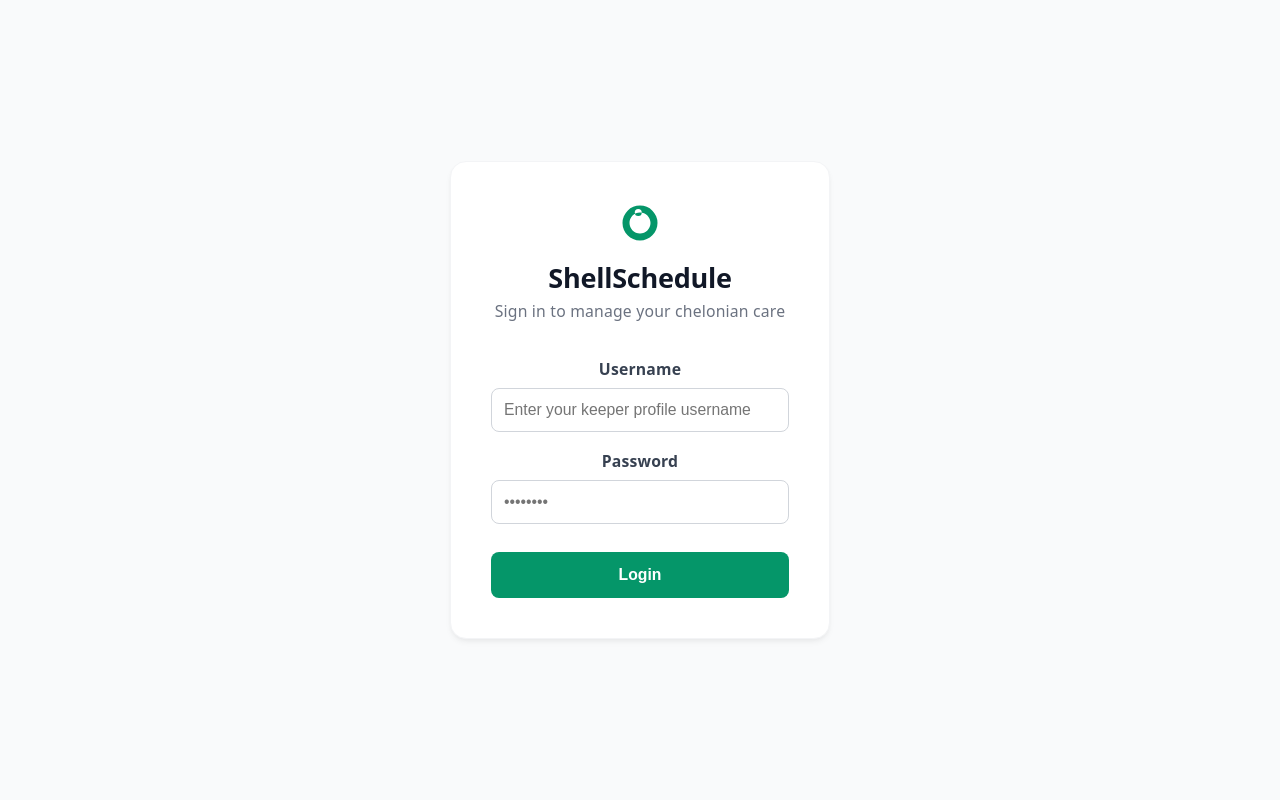
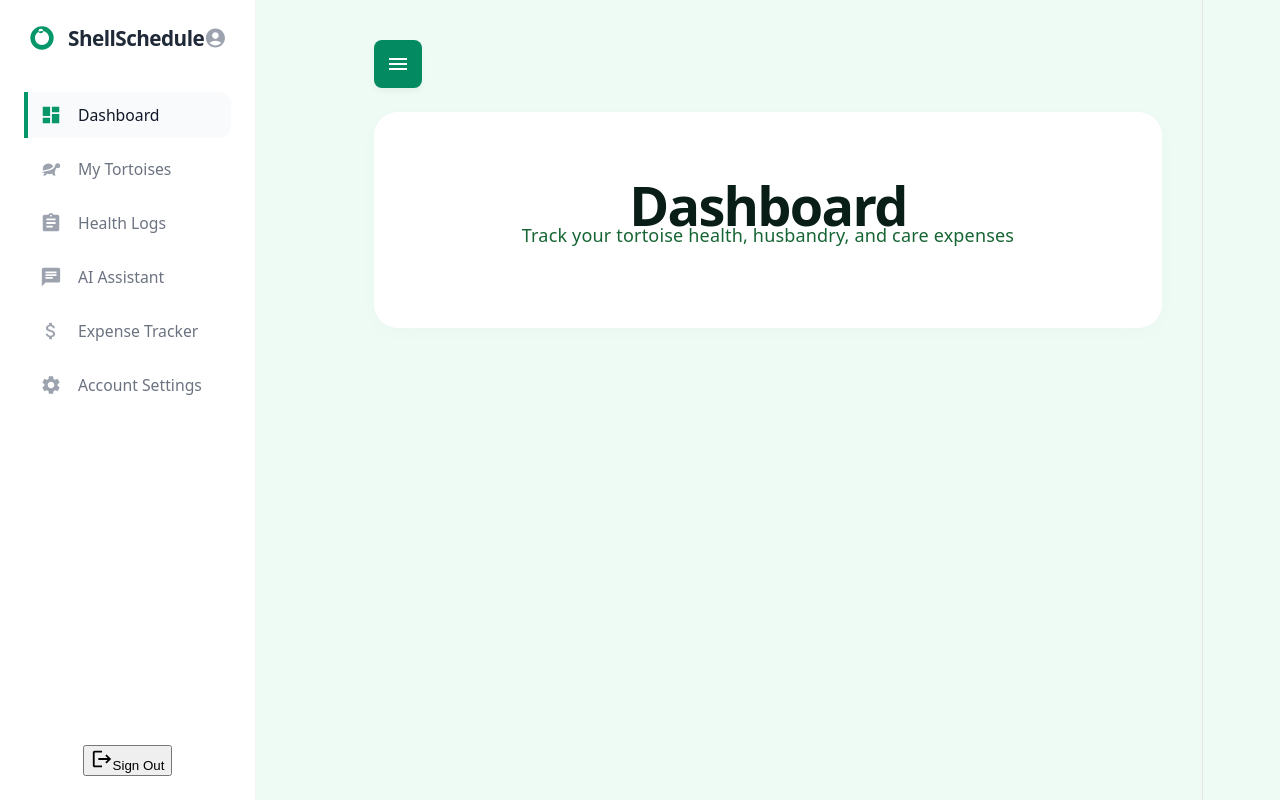
Before and after one commit to Bferg2002/PassionProject, a React app in the folder Frontend/: page / in a window 1280 px wide. Built offline with nearby package versions, Linux system fonts and the light colour scheme; the HTML template or start-up script is replaced by a standard one.

Commit message:
Changed the color theme of the app

```diff
--- a/Frontend/src/App.css
+++ b/Frontend/src/App.css
@@ -1,10 +1,8 @@
-/* App.css */
-
 body {
   margin: 0;
   padding: 0;
   font-family: system-ui, -apple-system, sans-serif;
-  background-color: #f9fafb; /* App-wide light background hue */
+  background-color: #eefbf4; /* Soft, light mint-green page background */
 }
 
 /* This wrapper acts as the parent grid window layer.
@@ -16,6 +14,7 @@ body {
   box-sizing: border-box; /* Includes the padding within structural calculations */
   display: flex;
   flex-direction: column;
+  background-color: #eefbf4; /* Matches light mint-green theme backdrop */
 }
 
 /* This element controls the main text padding for your headings and future charts.
@@ -55,7 +54,7 @@ body {
    Notice the padding-left is 0px because the navbar is hidden.
 */
 .main-layout-wrapper {
-  background-color: #f9fafb;
+  background-color: #eefbf4;
   min-height: 100vh;
   padding-left: 0px;
   box-sizing: border-box;
@@ -69,30 +68,51 @@ body {
   padding-left: 256px;
 }
 
-
 /* ==========================================================================
    HAMBURGER MENU ICON BUTTON STYLE
    ========================================================================== */
 .menu-toggle-icon-btn {
-  background: none;             /* Erases native button gray background */
+  background-color: #048a60;    /* Solid primary green button background */
   border: none;                 /* Erases default ugly black border */
   padding: 8px;
-  border-radius: 50%;           /* Makes it a perfectly round circle hover shape */
+  border-radius: 8px;           /* Rounded corner box layout style */
   cursor: pointer;
   display: flex;
   align-items: center;
   justify-content: center;
-  color: #374151;               /* Charcoal gray color for the lines */
+  color: #ffffff;               /* Crisp white icon lines */
   margin-bottom: 24px;
+  width: 48px;
+  height: 48px;
+  box-shadow: 0 4px 6px -1px rgba(0, 0, 0, 0.05);
   transition: background-color 0.2s, color 0.2s;
 }
 
 /* Hover state mimics modern app bars when pointing at the icon */
 .menu-toggle-icon-btn:hover {
-  background-color: green;   /* Adds a soft gray circular background when hovering */
-  color: #111827;               /* Darkens the icon lines on hover */
+  background-color: #036e4d;    /* Deeper primary green tone on hover */
 }
 
 .menu-toggle-icon-btn:focus {
   outline: none;                /* Cleans up focus outline ring boxes */
 }
+
+/* ==========================================================================
+   DASHBOARD LAYER CONTAINER CARD
+   ========================================================================== */
+.content-inner-padding > header {
+  background-color: #ffffff;    /* Large primary white panel background */
+  border-radius: 24px;          /* Smooth rounded layout corners */
+  padding: 80px 40px;           /* Open padding workspace frame */
+  box-sizing: border-box;
+  width: 100%;
+  text-align: center;           /* Center aligns page context text block */
+  box-shadow: 0 4px 20px rgba(0, 0, 0, 0.02);
+}
+
+.content-inner-padding h1 {
+  font-size: 3rem;
+  color: #091e16;               /* Ultra-dark deep black green for text contrast */
+  margin: 0;
+  font-weight: 800;
+}
--- a/Frontend/src/App.jsx
+++ b/Frontend/src/App.jsx
@@ -1,61 +1,46 @@
-// src/App.jsx
 import React, { useState } from 'react';
 import Nav from './components/Nav';
-import Login from './components/Login';
 import './App.css';
 import { MdMenu } from 'react-icons/md';
 
 function App() {
-  const [isLoggedIn, setIsLoggedIn] = useState(false);
+  // 1. Manage menu open/close visibility state
   const [isOpen, setIsOpen] = useState(true);
+
+  // 2. Manage which tab page is currently active view
   const [activeTab, setActiveTab] = useState('Dashboard');
 
-  function handleLoginTrigger() {
-    setIsLoggedIn(true);
+  // Toggles the sidebar view state
+  function handleToggleMenu() {
+    setIsOpen(!isOpen);
   }
 
-  function handleLogoutTrigger() {
-    setIsLoggedIn(false);
-    setActiveTab('Dashboard'); // Clear the view focus state back to default
-  }
-
-  function handleToggleMenu() {
-    if (isOpen === true) {
-      setIsOpen(false);
-    } else {
-      setIsOpen(true);
-    }
-  }
-
+  // Updates the active tab screen state when clicked from the Nav list
   function handlePageSelection(pageName) {
     setActiveTab(pageName);
   }
 
+  // Handle dynamic sidebar frame tracking shifting classes
   let wrapperClassNames = "main-layout-wrapper";
   if (isOpen === true) {
     wrapperClassNames = "main-layout-wrapper shifted";
   }
 
-  if (isLoggedIn === false) {
-    return <Login onSuccessfulLogin={handleLoginTrigger} />;
-  }
+  // Clean subtext inline style for a polished green/white theme
+  const subtextStyle = { color: '#166534', marginTop: '4px', fontWeight: '500' };
 
   return (
     <div className={wrapperClassNames}>
 
-      {/* CRITICAL REFACTOR: We add onUserLogout property mapping here.
-        This grants Nav.jsx explicit permission to execute handleLogoutTrigger.
-      */}
+      {/* We pass state managers into our Nav layer component */}
       <Nav
         isMenuOpen={isOpen}
         currentPage={activeTab}
         onPageChange={handlePageSelection}
-        onUserLogout={handleLogoutTrigger}
       />
 
       <main className="content-inner-padding">
 
-        {/* Cleaned layout: The top row now only holds our hamburger control toggle */}
         <button className="menu-toggle-icon-btn" onClick={handleToggleMenu}>
           <MdMenu size={24} />
         </button>
@@ -64,7 +49,7 @@ function App() {
         {activeTab === 'Dashboard' && (
           <header>
             <h1>Dashboard</h1>
-            <p style={{ color: '#6b7280', marginTop: '4px' }}>
+            <p style={subtextStyle}>
               Track your tortoise health, husbandry, and care expenses
             </p>
           </header>
@@ -73,35 +58,35 @@ function App() {
         {activeTab === 'My Tortoises' && (
           <header>
             <h1>My Tortoises</h1>
-            <p style={{ color: '#6b7280', marginTop: '4px' }}>View profiles and add new reptilian family members</p>
+            <p style={subtextStyle}>View profiles and add new reptilian family members</p>
           </header>
         )}
 
         {activeTab === 'Health Logs' && (
           <header>
             <h1>Health Logs</h1>
-            <p style={{ color: '#6b7280', marginTop: '4px' }}>Log shell measurements and scale weight records</p>
+            <p style={subtextStyle}>Log shell measurements and scale weight records</p>
           </header>
         )}
 
         {activeTab === 'AI Assistant' && (
           <header>
             <h1>Herpetologist AI Assistant</h1>
-            <p style={{ color: '#6b7280', marginTop: '4px' }}>Ask Gemini explicit science-based husbandry questions</p>
+            <p style={subtextStyle}>Ask Gemini explicit science-based husbandry questions</p>
           </header>
         )}
 
         {activeTab === 'Expense Tracker' && (
           <header>
             <h1>Expense Tracker</h1>
-            <p style={{ color: '#6b7280', marginTop: '4px' }}>Manage dietary, enclosure, and medical budget metrics</p>
+            <p style={subtextStyle}>Manage dietary, enclosure, and medical budget metrics</p>
           </header>
         )}
 
         {activeTab === 'Account Settings' && (
           <header>
             <h1>Account Settings</h1>
-            <p style={{ color: '#6b7280', marginTop: '4px' }}>Manage profile visibility and sensitive personal data</p>
+            <p style={subtextStyle}>Manage profile visibility and sensitive personal data</p>
           </header>
         )}
 
```
